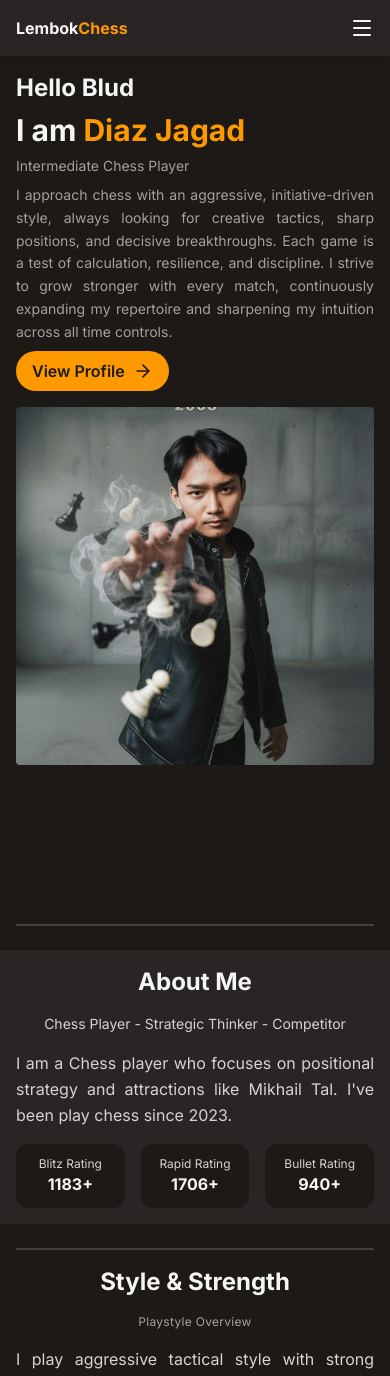
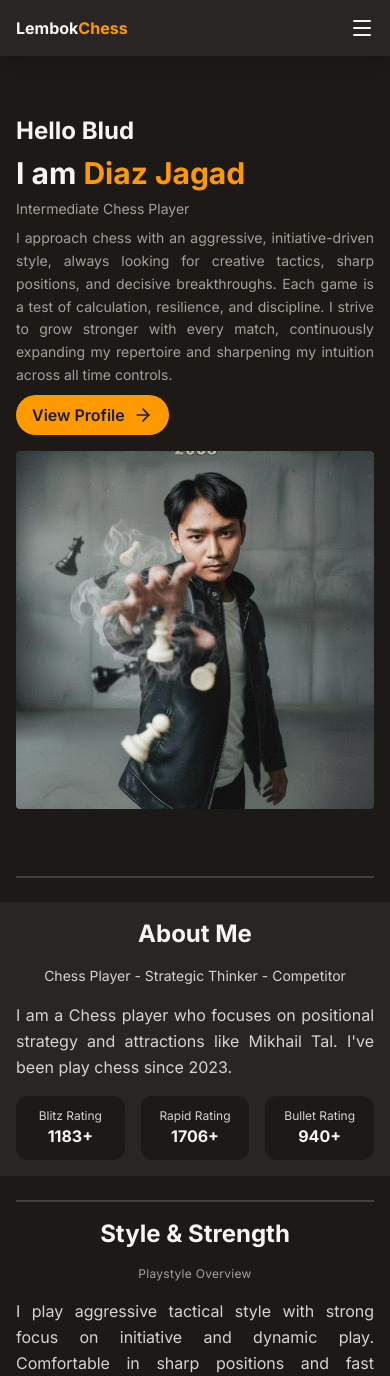
Before and after one commit to Lightning-88/portofolio-web-lembok, a React (Vite) app: page / in a window 390 px wide. Shown: the top 1376 px of the page. Built offline with nearby package versions, Linux system fonts and the light colour scheme.

Commit message:
fixed layout

```diff
--- a/src/App.tsx
+++ b/src/App.tsx
@@ -9,7 +9,7 @@ export default function App() {
       <div className="text-stone-100 bg-stone-900 font-custom">
         <Navbar />
         <div className="w-full min-h-dvh">
-          <div className="container mx-auto pt-14 md:pt-0">
+          <div className="container mx-auto pt-8 md:pt-0">
             <Routes>
               <Route path="/" element={<HomePage />}></Route>
             </Routes>
--- a/src/pages/HomePage.tsx
+++ b/src/pages/HomePage.tsx
@@ -12,7 +12,7 @@ import { Separator } from "../components/Separator";
 export default function HomePage() {
   return (
     <div className="space-y-6">
-      <div className="min-h-screen flex items-center flex-col gap-4 pt-4 px-4 md:flex-row md:gap-6 lg:gap-8">
+      <div className="min-h-screen flex items-center justify-center flex-col gap-4 pt-4 px-4 md:flex-row md:gap-6 lg:gap-8">
         <div className="space-y-2 md:flex-1">
           <h1 className="font-bold text-2xl lg:text-3xl">Hello Blud</h1>
           <div className="space-y-2">
@@ -54,7 +54,7 @@ export default function HomePage() {
         </div>
       </div>
 
-      <Separator className="mx-4" />
+      <Separator className="mx-4 -mt-6" />
 
       <div className="space-y-4 bg-stone-800 p-4 md:p-8 md:space-y-5">
         <h1 className="text-center text-2xl font-bold text-stone-100 lg:text-3xl">
```
